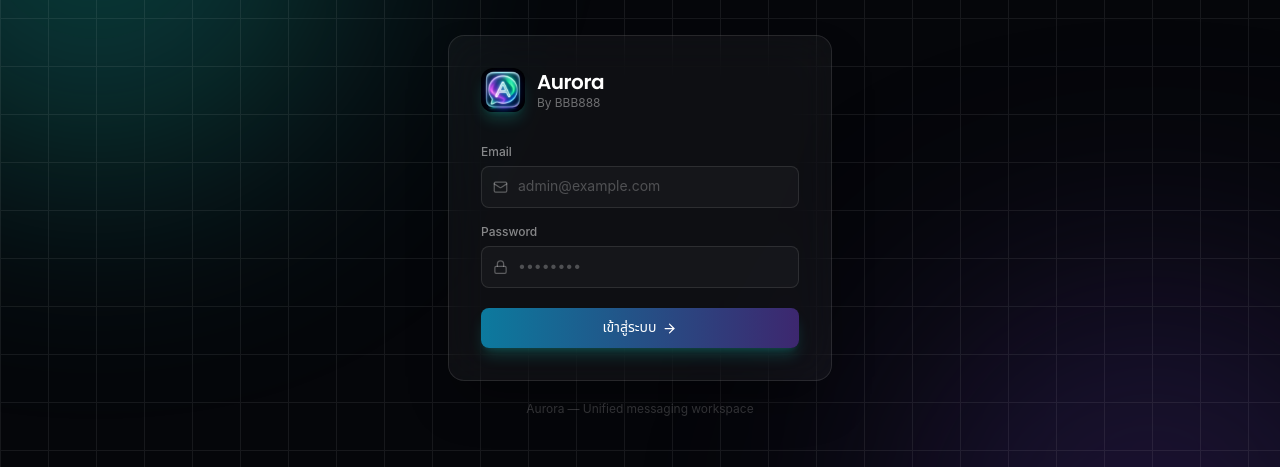
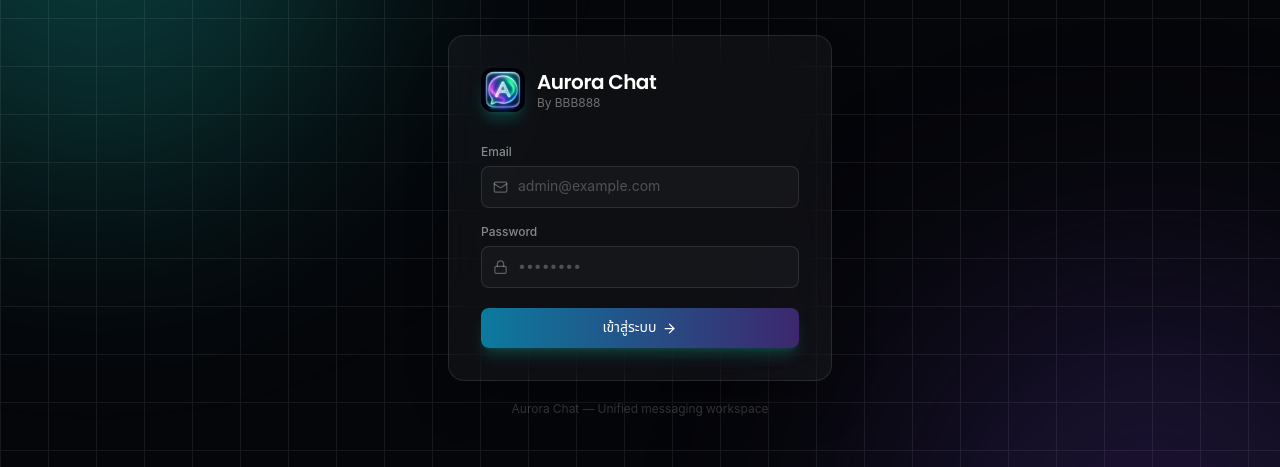
Before and after one commit to pipodildo2-oss/line-chat-hub, a React (Vite) app in the folder frontend/: page /login in a window 1280 px wide. Shown: the part 174-641 px from the top of the page. Built offline with nearby package versions, Linux system fonts and the light colour scheme.

Commit message:
Rename to Aurora Chat

```diff
--- a/frontend/index.html
+++ b/frontend/index.html
@@ -3,7 +3,7 @@
   <head>
     <meta charset="UTF-8" />
     <meta name="viewport" content="width=device-width, initial-scale=1.0" />
-    <title>Aurora</title>
+    <title>Aurora Chat</title>
     <link rel="icon" type="image/png" href="/favicon.png" />
     <meta name="color-scheme" content="dark" />
     <!-- Brand wordmark font (closest Google Font match to the "Aurora" logo
--- a/frontend/src/components/Sidebar.jsx
+++ b/frontend/src/components/Sidebar.jsx
@@ -55,7 +55,7 @@ export default function Sidebar() {
       <div className="flex items-center gap-2.5 px-4 h-16 border-b border-slate-800">
         <img src="/logo.png" alt="Aurora" className="w-9 h-9 rounded-lg shadow-sm flex-shrink-0" />
         <div className="min-w-0">
-          <p className="font-brand font-semibold text-base text-slate-100 leading-tight truncate">Aurora</p>
+          <p className="font-brand font-semibold text-base text-slate-100 leading-tight truncate">Aurora Chat</p>
           <p className="text-[11px] text-slate-500 truncate">By BBB888</p>
         </div>
       </div>
--- a/frontend/src/pages/Login.jsx
+++ b/frontend/src/pages/Login.jsx
@@ -47,7 +47,7 @@ export default function Login() {
           <div className="flex items-center gap-3 mb-8">
             <img src="/logo.png" alt="Aurora" className="w-11 h-11 rounded-xl shadow-lg shadow-aurora-teal/20" />
             <div>
-              <h1 className="font-brand font-semibold text-white text-xl leading-tight tracking-tight">Aurora</h1>
+              <h1 className="font-brand font-semibold text-white text-xl leading-tight tracking-tight">Aurora Chat</h1>
               <p className="text-white/40 text-xs">By BBB888</p>
             </div>
           </div>
@@ -93,7 +93,7 @@ export default function Login() {
             </button>
           </form>
         </div>
-        <p className="text-center text-white/20 text-xs mt-5">Aurora — Unified messaging workspace</p>
+        <p className="text-center text-white/20 text-xs mt-5">Aurora Chat — Unified messaging workspace</p>
       </div>
     </div>
   );
```
Also changed, not shown: 2 other files (tests, documents, lock files or other folders).
